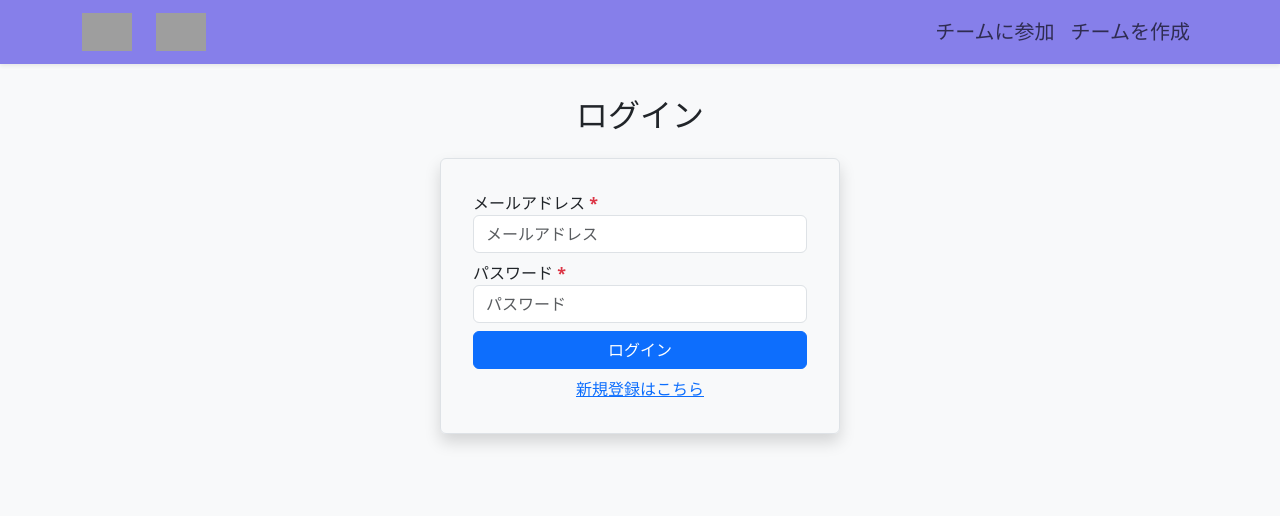
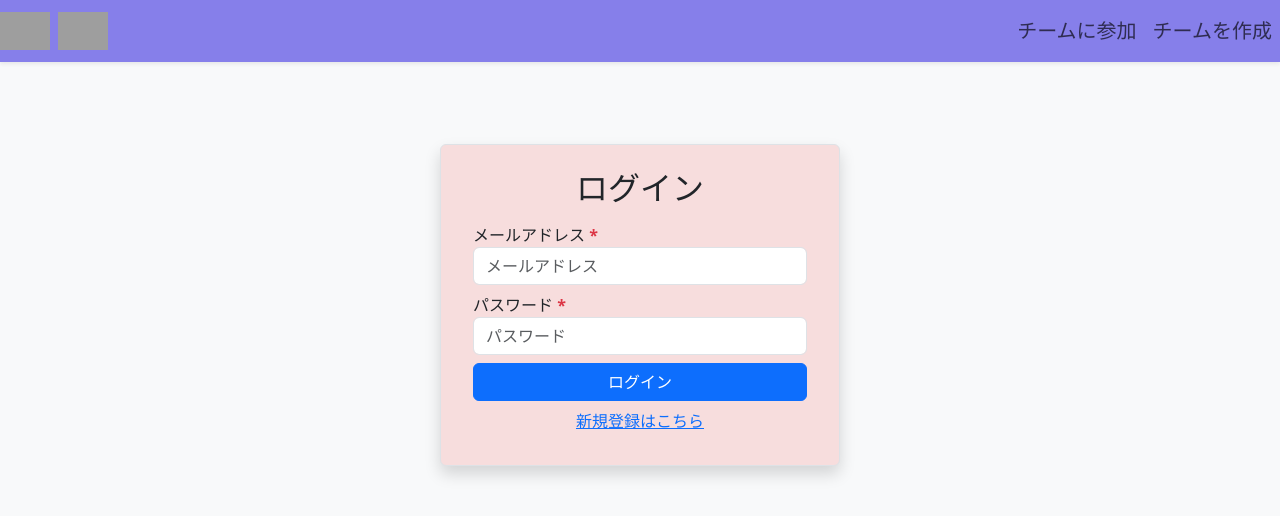
Before and after one commit to asahi703/koko, a PHP site: page /login.html in a window 1280 px wide. Shown: the top 516 px of the page. Run offline with PHP 8.4, Linux system fonts and the light colour scheme; grey boxes are pictures that could not be loaded.

Commit message:
ioginの背景の色を変えた

```diff
--- a/jikkennba/contents/login/login.html
+++ b/jikkennba/contents/login/login.html
@@ -48,14 +48,16 @@
 
 <!--PC時ヘッダー-->
 <header class="d-none d-md-flex w-100 navbar navbar-expand-md align-items-center py-md-2 fixed-top shadow-sm">
-    <nav class="container d-flex flex-column flex-md-row justify-content-between align-items-center-md">
+
         <!-- ブランドロゴとタイトル -->
-        <a class="navbar-brand d-flex align-items-center" href="#">
-            <img src="../../img/headerImg/logo.png" class="hd-img d-inline-block align-top img-fluid logo-img" alt="">
-            <img src="../../img/headerImg/account.png" class="hd-img d-inline-block align-top img-fluid ms-4 account-img" alt="">
+        <nav class="d-flex flex-column flex-md-row align-items-center w-100 px-0">
+    <!-- ブランドロゴとタイトル -->
+    <a class="d-flex align-items-center ms-0 ps-0" href="#">
+        <img src="../../img/headerImg/logo.png" class="img-fluid logo-img" alt="ロゴ">
+        <img src="../../img/headerImg/account.png" class="img-fluid ms-2 account-img" alt="アカウント">
     </a>
         <!-- メニュー -->
-        <div class="d-flex flex-row fs-5">
+       <div class="d-flex flex-row fs-5 ms-auto">
     <ul class="navbar-nav">
         <li class="nav-item">
             <a class="nav-link hover-text" href="#">チームに参加</a>
@@ -65,16 +67,18 @@
         </li>
     </ul>
 </div>
+
     </nav>
 </header>
 
 <!-- メインコンテンツ -->
 <div class="container d-flex flex-column align-items-center justify-content-center vw-100">
-    <div class="d-flex flex-column justify-content-center align-items-center w-100 mt-md-3">
-        <div class="mb-3">
+    <div class="bg-form-area w-100 d-flex justify-content-center py-5">
+        <div class="d-flex flex-column justify-content-center align-items-center w-100 mt-md-3" style="max-width: 600px;">
+        <form action="sighin.html" method="post" class="border rounded shadow p-4 w-100 login-form">
+        <div class="mb-3 text-center">
             <h2>ログイン</h2>
         </div>
-        <form action="sighin.html" method="post" class="border rounded shadow p-4 w-100 login-form">
             <input type="hidden" name="func" value="" />
             <input type="hidden" name="param" value="" />
             <div class="form-group my-2 px-2 w-100">
--- a/jikkennba/contents/login/styleLogin.css
+++ b/jikkennba/contents/login/styleLogin.css
@@ -6,7 +6,7 @@
 
 header,
 .offcanvas{
-    background-color: #867FEA;
+    background-color:  #867FEA;
 }
 
 /* ヘッダーを固定 */
@@ -55,4 +55,5 @@ body.bg-light {
 .login-form {
     max-width: 400px;
     width: 100%;
+    background-color: #f7dddd; /* ← 白背景を追加 */
 }
```
Lines whose indentation alone changed are shown as unchanged.
